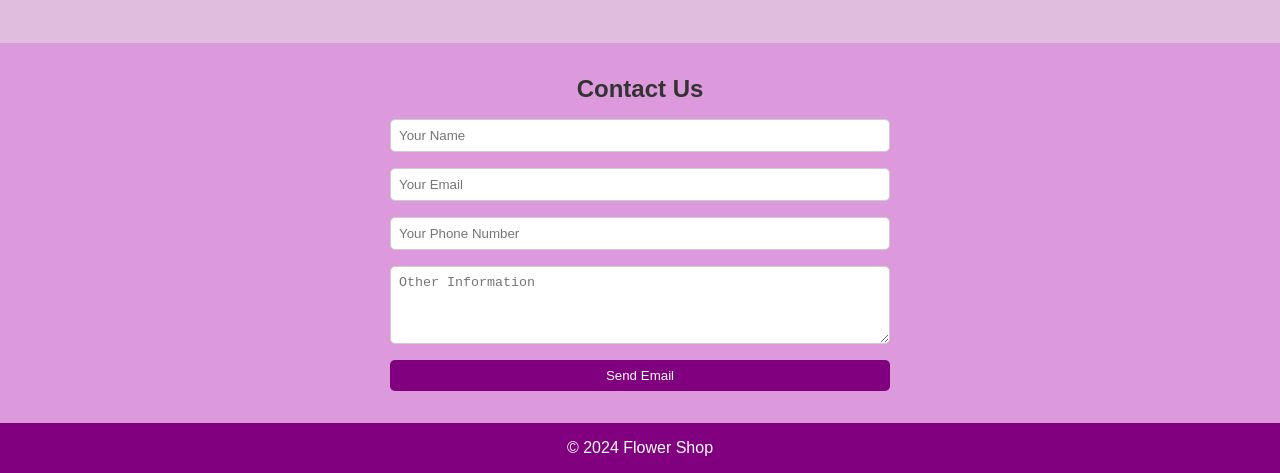
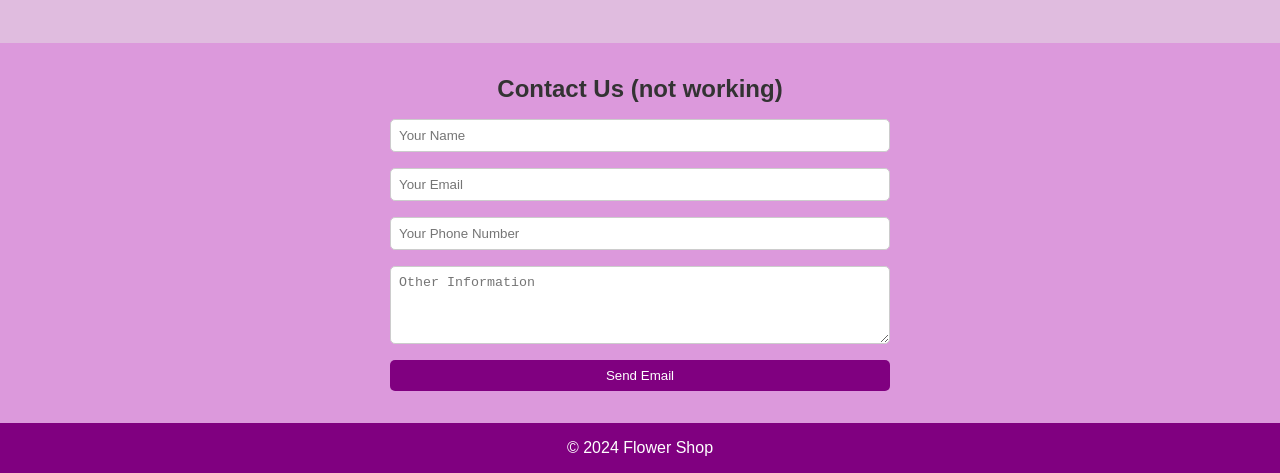
Before and after one commit to xeallogo/flower-shop, a plain HTML site: page index.html in a window 1280 px wide. Shown: the part 852-1325 px from the top of the page. Drawn offline with Linux system fonts and the light colour scheme.

Commit message:
not working message

```diff
--- a/index.html
+++ b/index.html
@@ -48,7 +48,7 @@
   </section>
 
   <section id="contact" class="secondary-background">
-    <h2>Contact Us</h2>
+    <h2>Contact Us (not working)</h2>
     <form action="mailto:xeallogo@gmail.com" method="post" enctype="text/plain">
       <input type="text" name="name" placeholder="Your Name" required>
       <input type="email" name="email" placeholder="Your Email" required>
```
